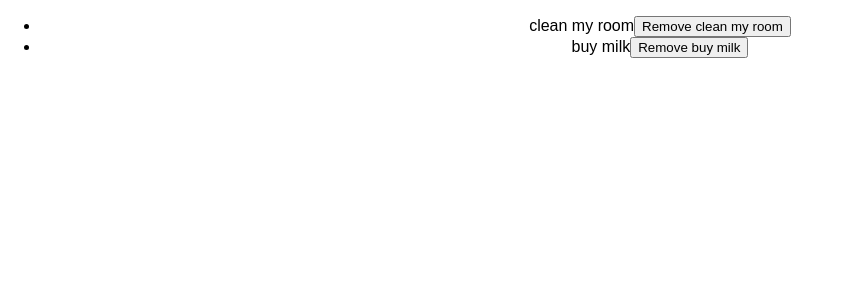
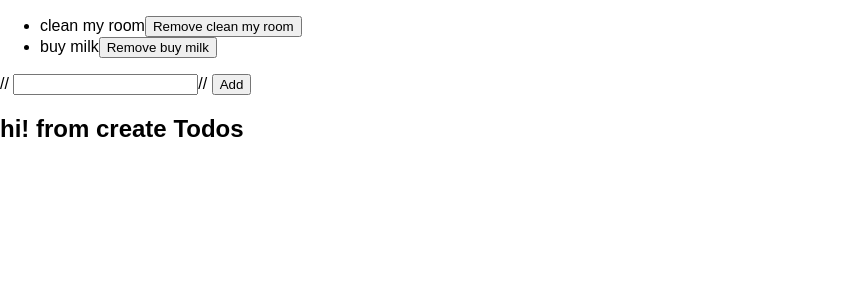
Before and after one commit to northernpeople/react_practice_1, a React (Create React App) app: page / in a window 1280 px wide. Shown: the top 300 px of the page, without its empty margins (0-854 px from the left). Built offline with nearby package versions, Linux system fonts and the light colour scheme.

Commit message:
second attempt

```diff
--- a/package.json
+++ b/package.json
@@ -5,6 +5,7 @@
   "dependencies": {
     "react": "^16.2.0",
     "react-dom": "^16.2.0",
+    "react-router-dom": "^4.2.2",
     "react-scripts": "1.0.17"
   },
   "scripts": {
--- a/src/App.js
+++ b/src/App.js
@@ -1,5 +1,7 @@
 import React, { Component } from 'react';
 import TodosComponent from "./TodosComponent"
+import CreateTodoComp from "./CreateTodoComp"
+
 import logo from './logo.svg';
 import './App.css';
 
@@ -9,18 +11,21 @@ class App extends Component {
       todos : ["clean my room", "buy milk"]
     }
 
+    removeTodo = (tdRemove) => {
+        this.setState(
+          (old) => ( { todos : old.todos.filter( e => e !== tdRemove ) } )
+        );
+    }
 
-removeTodo = (tdRemove) => {
-    this.setState(
-      (old) => ( { todos : old.todos.filter( e => e !== tdRemove ) } )
-    );
-  }
+
 
   render() {
     return (
-      <div className="App">
+        <div>
         <TodosComponent todos={this.state.todos} removeHandler={this.removeTodo}/>
-      </div>
+        <CreateTodoComp/>
+        </div>
+
     );
   }
 }
--- /dev/null
+++ b/src/CreateTodoComp.js
@@ -0,0 +1,14 @@
+import React, {Component} from 'react'
+import PropTypes from 'prop-types'
+
+
+class CreateTodoComp extends Component {
+
+    render(){
+        return (
+            <h2> hi! from create Todos</h2>
+        )
+    }
+}
+
+export default CreateTodoComp;
--- a/src/TodosComponent.js
+++ b/src/TodosComponent.js
@@ -4,21 +4,34 @@ import PropTypes from 'prop-types'
 
 class TodosComponent extends Component {
 
+     // controlled component
+    state = { query : "" }
+    updateQuery = (input) =>{ console.log("Updated to: "+input); this.setState( {query: input.trim()}) }
+
+
+
+
+
     render(){
         return(
+
+            <div>
             <ul>
                 {this.props.todos.map( td => (
-
                     <li key={td}>{td}
-
-                    <button onClick={() => this.props.removeHandler(td)}> Remove {td}
-                    </button>
-
+                        <button onClick={() => this.props.removeHandler(td)}> Remove {td} </button>
                     </li>
 
                  ))}
 
             </ul>
+//             <input type="text" onChange={(event) => this.updateQuery(event.target.value)} />
+
+//             <button onClick={() => this.addTodo(this.state.query)}> Add </button>
+
+
+
+            </div>
         )
     }
 }
```
Also changed, not shown: 1 other file (tests, documents, lock files or other folders).
